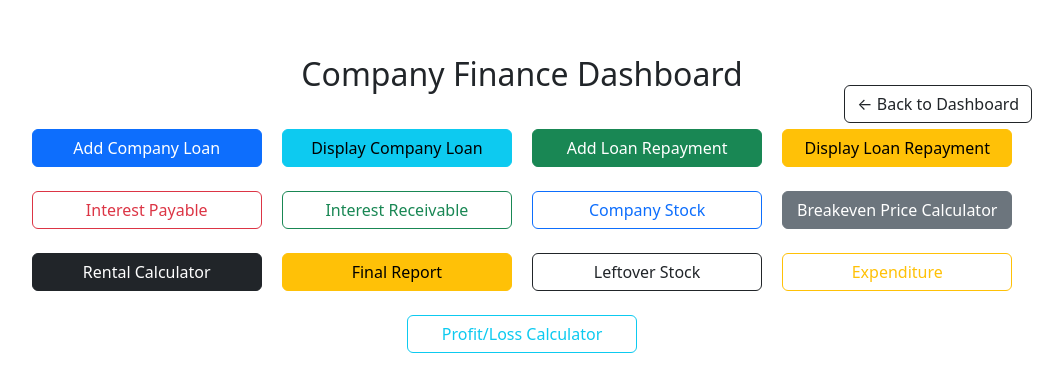
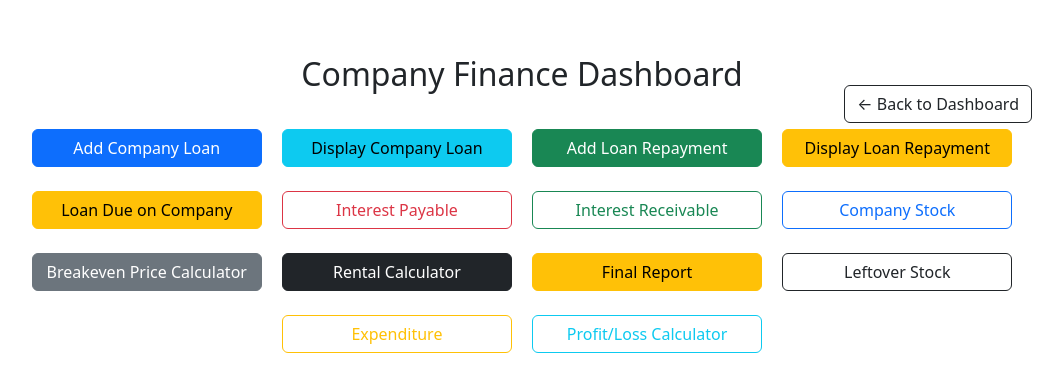
Before and after one commit to DUDU1608/warehouse-python, a Flask app: page /company/finance in a window 1280 px wide. Shown: the top 392 px of the page, without its empty margins (118-1181 px from the left). Run offline with Flask 3, Linux system fonts and the light colour scheme; some libraries are stand-ins or nearby versions.

Commit message:
Update finance_dashboard.html

```diff
--- a/app/templates/company/finance_dashboard.html
+++ b/app/templates/company/finance_dashboard.html
@@ -22,6 +22,7 @@
         <a href="/company/display-company-loan" class="btn btn-info module-btn">Display Company Loan</a>
         <a href="/company/add-loan-repayment" class="btn btn-success module-btn">Add Loan Repayment</a>
         <a href="/company/list-loan-repayment" class="btn btn-warning module-btn">Display Loan Repayment</a>
+        <a href="/company/loan-due" class="btn btn-warning module-btn">Loan Due on Company</a>
         <a href="/company/interest-payable" class="btn btn-outline-danger module-btn">Interest Payable</a>
         <a href="/company/interest-receivable" class="btn btn-outline-success module-btn">Interest Receivable</a>
         <a href="/company/company-stock" class="btn btn-outline-primary module-btn">Company Stock</a>
```
